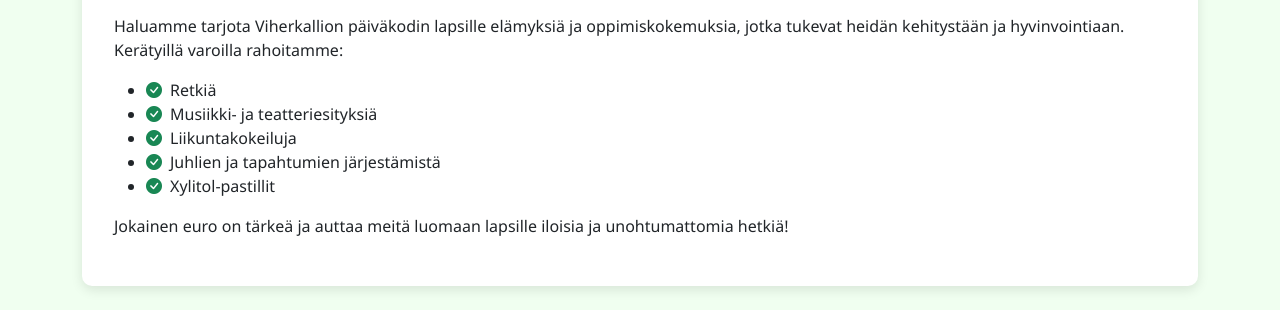
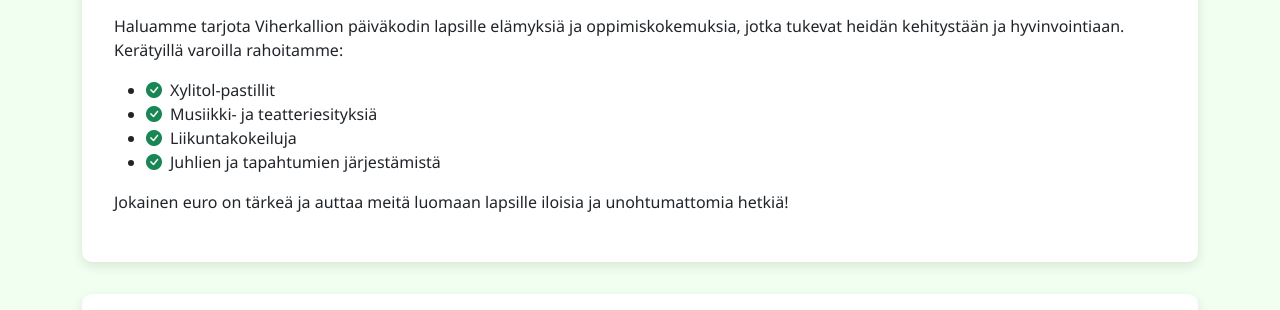
Before and after one commit to viherkallion-paivakodin-vato/info, a plain HTML site: page index.html in a window 1280 px wide. Shown: the part 490-800 px from the top of the page. Drawn offline with nearby package versions, Linux system fonts and the light colour scheme.

Commit message:
Update index.html

```diff
--- a/index.html
+++ b/index.html
@@ -68,11 +68,10 @@
                         <h2 class="section-title">Mihin rahat käytetään?</h2>
                         <p>Haluamme tarjota Viherkallion päiväkodin lapsille elämyksiä ja oppimiskokemuksia, jotka tukevat heidän kehitystään ja hyvinvointiaan. Kerätyillä varoilla rahoitamme:</p>
                         <ul>
-                            <li><i class="bi bi-check-circle-fill text-success me-2"></i>Retkiä</li>
+                            <li><i class="bi bi-check-circle-fill text-success me-2"></i>Xylitol-pastillit</li>
                             <li><i class="bi bi-check-circle-fill text-success me-2"></i>Musiikki- ja teatteriesityksiä</li>
                             <li><i class="bi bi-check-circle-fill text-success me-2"></i>Liikuntakokeiluja</li>
                             <li><i class="bi bi-check-circle-fill text-success me-2"></i>Juhlien ja tapahtumien järjestämistä</li>
-                            <li><i class="bi bi-check-circle-fill text-success me-2"></i>Xylitol-pastillit</li>
                         </ul>
                         <p class="mt-3">Jokainen euro on tärkeä ja auttaa meitä luomaan lapsille iloisia ja unohtumattomia hetkiä!</p>
 
```
